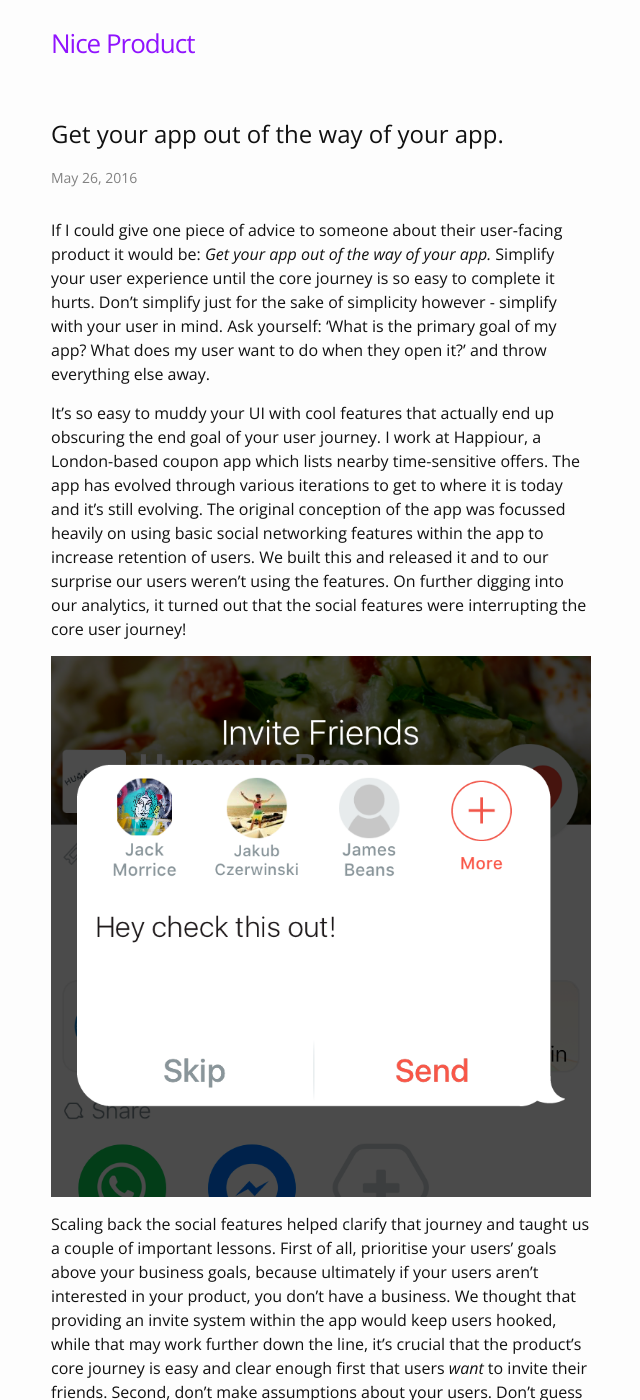
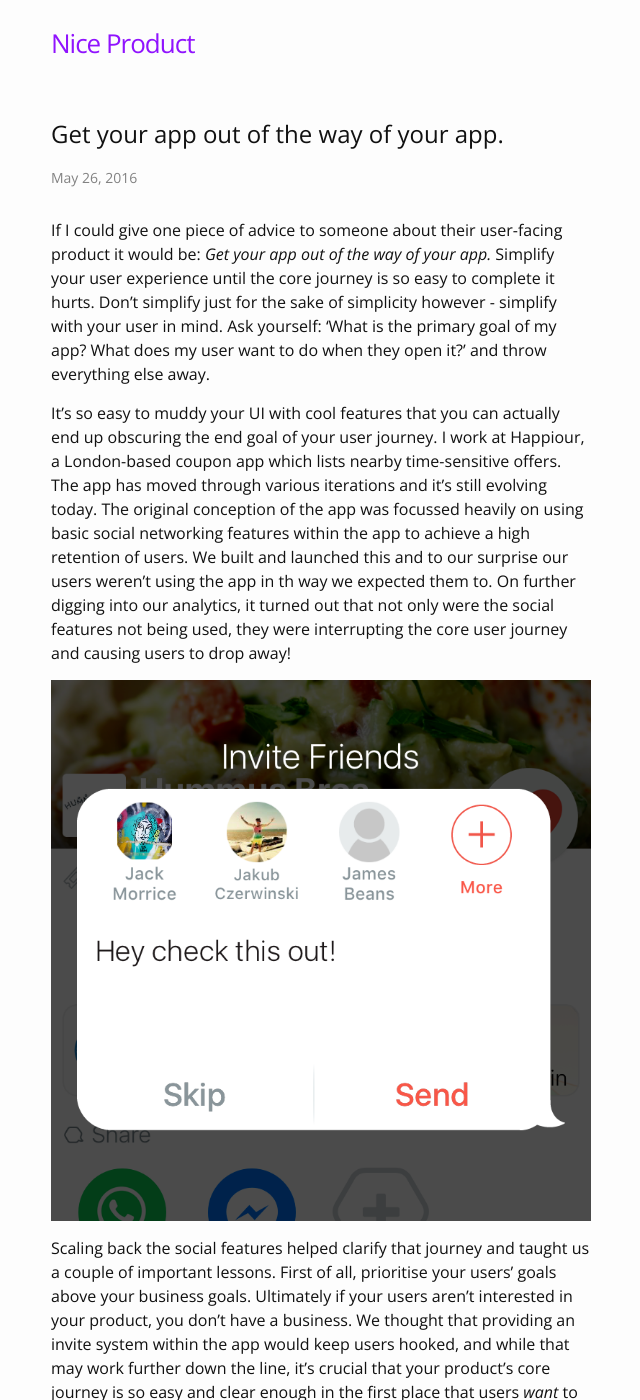
Before and after one commit to henryeverett/henryeverett.github.io, a Jekyll site: the page built from _posts/2016-05-27-get-your-app-out-of-the-way.markdown, in a window 1280 px wide and 1400 px high. Shown: the whole window, without its empty margins (319-959 px from the left). Built offline with Jekyll 4.4.1, drawn with Linux system fonts in a browser that asks for light colours; some of the changed text lies outside the part shown.

Commit message:
Updated 2016-05-27-get-your-app-out-of-the-way.markdown

```diff
--- a/_posts/2016-05-27-get-your-app-out-of-the-way.markdown
+++ b/_posts/2016-05-27-get-your-app-out-of-the-way.markdown
@@ -8,11 +8,9 @@ published: true
 
 If I could give one piece of advice to someone about their user-facing product it would be: *Get your app out of the way of your app.* Simplify your user experience until the core journey is so easy to complete it hurts. Don't simplify just for the sake of simplicity however - simplify with your user in mind. Ask yourself: 'What is the primary goal of my app? What does my user want to do when they open it?' and throw everything else away.
 
-It's so easy to muddy your UI with cool features that actually end up obscuring the end goal of your user journey. I work at Happiour, a London-based coupon app which lists nearby time-sensitive offers. The app has evolved through various iterations to get to where it is today and it's still evolving. The original conception of the app was focussed heavily on using basic social networking features within the app to increase retention of users. We built this and released it and to our surprise our users weren't using the features. On further digging into our analytics, it turned out that the social features were interrupting the core user journey!
+It's so easy to muddy your UI with cool features that you can actually end up obscuring the end goal of your user journey. I work at Happiour, a London-based coupon app which lists nearby time-sensitive offers. The app has moved through various iterations and it's still evolving today. The original conception of the app was focussed heavily on using basic social networking features within the app to achieve a high retention of users. We built and launched this and to our surprise our users weren't using the app in th way we expected them to. On further digging into our analytics, it turned out that not only were the social features not being used, they were interrupting the core user journey and causing users to drop away!
 
 ![Happiour Invite Screen]({{site.baseurl}}/invite-screen.png)
 
-
-
-Scaling back the social features helped clarify that journey and taught us a couple of important lessons. First of all, prioritise your users' goals above your business goals, because ultimately if your users aren't interested in your product, you don't have a business. We thought that providing an invite system within the app would keep users hooked, while that may work further down the line, it's crucial that the product's core journey is easy and clear enough first that users *want* to invite their friends.
-Second, don't make assumptions about your users. Don't guess which features they will like, ask them. Talk to your users on a regular basis, find out what they think the app needs then trial those features, making sure you keep that core journey crystal clear and free of any roadblocks.
+Scaling back the social features helped clarify that journey and taught us a couple of important lessons. First of all, prioritise your users' goals above your business goals. Ultimately if your users aren't interested in your product, you don't have a business. We thought that providing an invite system within the app would keep users hooked, and while that may work further down the line, it's crucial that your product's core journey is so easy and clear enough in the first place that users *want* to invite their friends.
+Second, don't make assumptions about your users. Don't guess which features they will like. Ask them. Talk to your users on a regular basis and find out what they think the app needs - then trial those features, making sure you keep that core journey crystal clear and free of any roadblocks.
```
